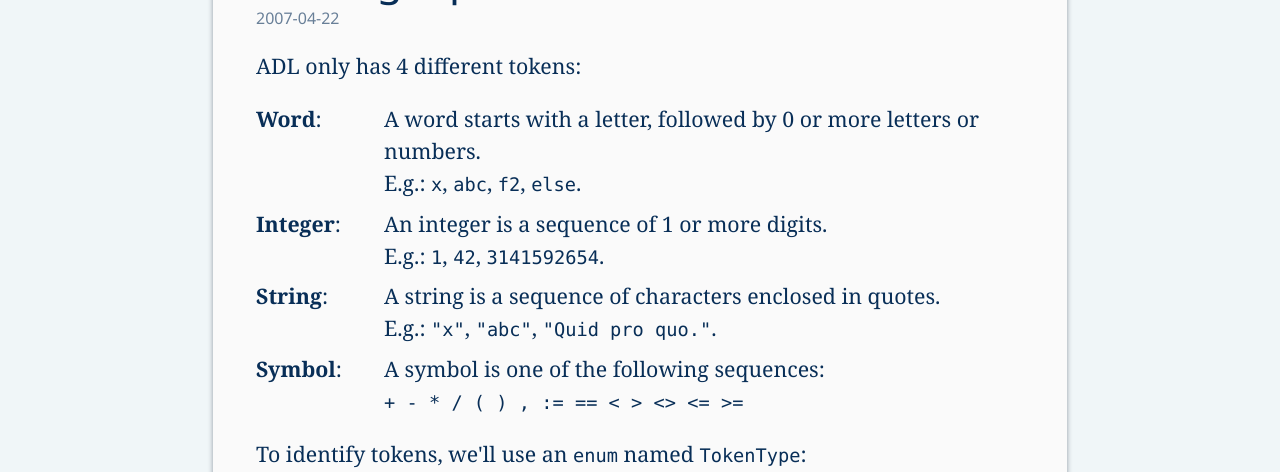
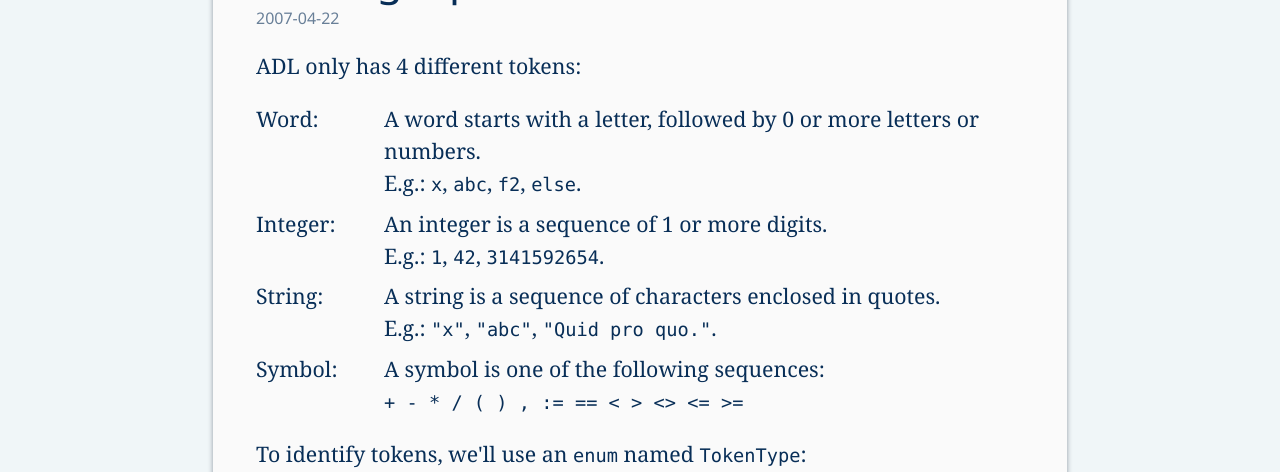
Before and after one commit to tommy-carlier/www.tcx.be, a Jekyll site: the page built from _posts/2007-04-22-wp05-adl-tokens.html, in a window 1280 px wide. Shown: the part 202-674 px from the top of the page. Built offline with Jekyll 4.4.1, drawn with Linux system fonts in a browser that asks for light colours.

Commit message:
Small corrections

```diff
--- a/_posts/2007-04-22-wp05-adl-tokens.html
+++ b/_posts/2007-04-22-wp05-adl-tokens.html
@@ -5,17 +5,13 @@
 
 <p>ADL only has 4 different tokens:
 <dl>
-<dt><b>Word</b>:</dt>
-  <dd>A word starts with a letter, followed by 0 or more letters or numbers.</dd>
+<dt>Word:<dd>A word starts with a letter, followed by 0 or more letters or numbers.</dd>
   <dd>E.g.: <var>x</var>, <var>abc</var>, <var>f2</var>, <var>else</var>.</dd>
-<dt><b>Integer</b>:</dt>
-  <dd>An integer is a sequence of 1 or more digits.</dd>
+<dt>Integer:<dd>An integer is a sequence of 1 or more digits.</dd>
   <dd>E.g.: <code>1</code>, <code>42</code>, <code>3141592654</code>.</dd>
-<dt><b>String</b>:</dt>
-  <dd>A string is a sequence of characters enclosed in quotes.</dd>
+<dt>String:<dd>A string is a sequence of characters enclosed in quotes.</dd>
   <dd>E.g.: <code>"x"</code>, <code>"abc"</code>, <code>"Quid pro quo."</code>.</dd>
-<dt><b>Symbol</b>:</dt>
-  <dd>A symbol is one of the following sequences:</dd>
+<dt>Symbol:<dd>A symbol is one of the following sequences:</dd>
   <dd><code>+ - * / ( ) , := == &lt; &gt; &lt;&gt; &lt;= &gt;=</code></dd>
 </dl>
 
```
